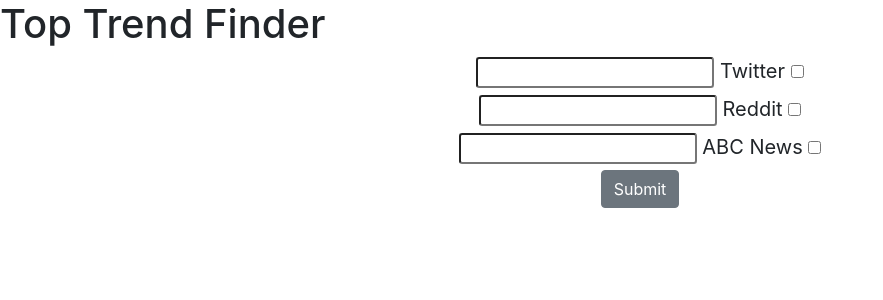
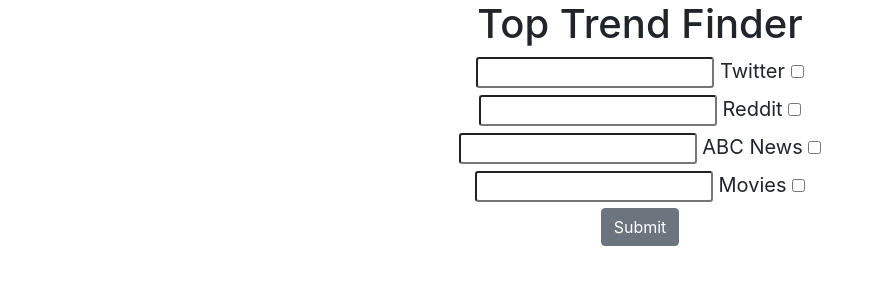
Before and after one commit to Joseph-M-Newman/CST205Project1, a Flask app: page / in a window 1280 px wide. Shown: the top 300 px of the page, without its empty margins (0-883 px from the left). Run offline with Flask 2, Linux system fonts and the light colour scheme.

Commit message:
final changes with movies update

```diff
--- a/public/js/script.js
+++ b/public/js/script.js
@@ -25,4 +25,13 @@
 			$("#trending").val("Trending");
 		}
 	});
+
+	$("#movies").mousedown(function(){
+		if($("#movies").is(":checked") ) {
+			$("#movie").val("");
+		} else if($("#movies").not(":checked") ){
+			$("#movie").val("Movie");
+		}
+	});
+
 });
--- a/server.py
+++ b/server.py
@@ -7,6 +7,8 @@
 		  Various social medias and place it all in one hub
 '''
 from flask import Flask, render_template, redirect, request, url_for
+from urllib.request import Request, urlopen
+import lxml
 import flask
 import praw
 import tweepy
@@ -44,20 +46,23 @@
 	my_site = 'https://www.imdb.com/search/title/?groups=top_100&sort=user_rating,desc'
 
 	movieList = [shaw,godfather,batman,LOTR,Schin]
-	all_movies = []
+	am = []
 
 
-	req = Request(
-		my_site,
-		headers={'User-Agent': 'Mozilla/5.0'}
-	)
-
-	resp = urlopen(req)
-	soup = BeautifulSoup(resp.read(), 'lxml')
+	# req = Request(
+	# 	my_site,
+	# 	headers={'User-Agent': 'Mozilla/5.0'}
+	# )
+	r = requests.get(my_site)
+	resp = r.content
+	soup = BeautifulSoup(resp, 'html.parser')
 	all_movies = soup.find_all("h3")
+	for a in all_movies:
+		for b in a.find_all('a', href=True):
+			am.append(b.string)
 	top_5 = all_movies[:5]
 
-	return top_5,movieList
+	return am,movieList
 
 # Begining abc Trends
 def getTrending():
--- a/templates/index.html
+++ b/templates/index.html
@@ -5,7 +5,7 @@
 <body>
 	{% block content %}
 	<div>
-		<h1 class="topTrend"> Top Trend Finder</h1>
+		<h1 class="topTrend" style="text-align: center;"> Top Trend Finder</h1>
 	</div>
 	<div id="search-container" style="text-align: center;">
 		<div style="font-size: 20px;"id="check-box-buttons">
@@ -16,6 +16,8 @@
 			<label for="reddit">Reddit</label> <input type="checkbox" id="red" name="" value=""> <br>
 			<input type="text" id="trending" name="trending" class="form-control-sm" value="">
 			<label for="ABC News">ABC News</label> <input type="checkbox" id="trend" name="" value=""> <br>
+			<input type="text" id="movie" name="movie" class="form-control-sm" value="">
+			<label for="movie">Movies</label> <input type="checkbox" id="movies" name="" value=""> <br>
 			<input type="submit" class="btn btn-secondary" value ="Submit"/>
 		</form>
 
```
